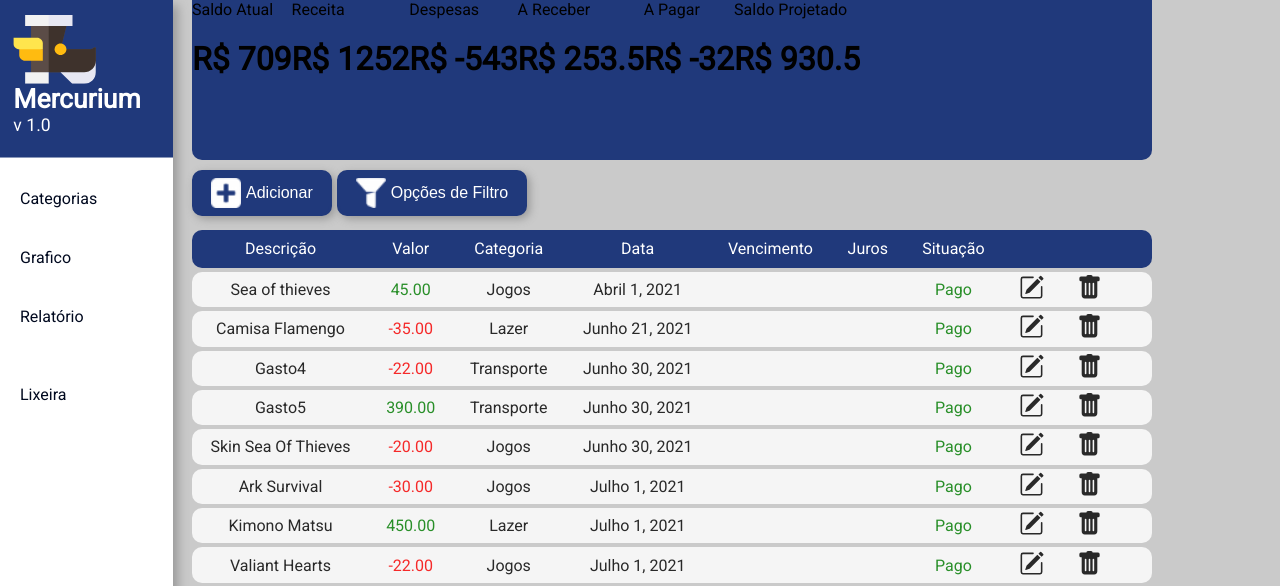
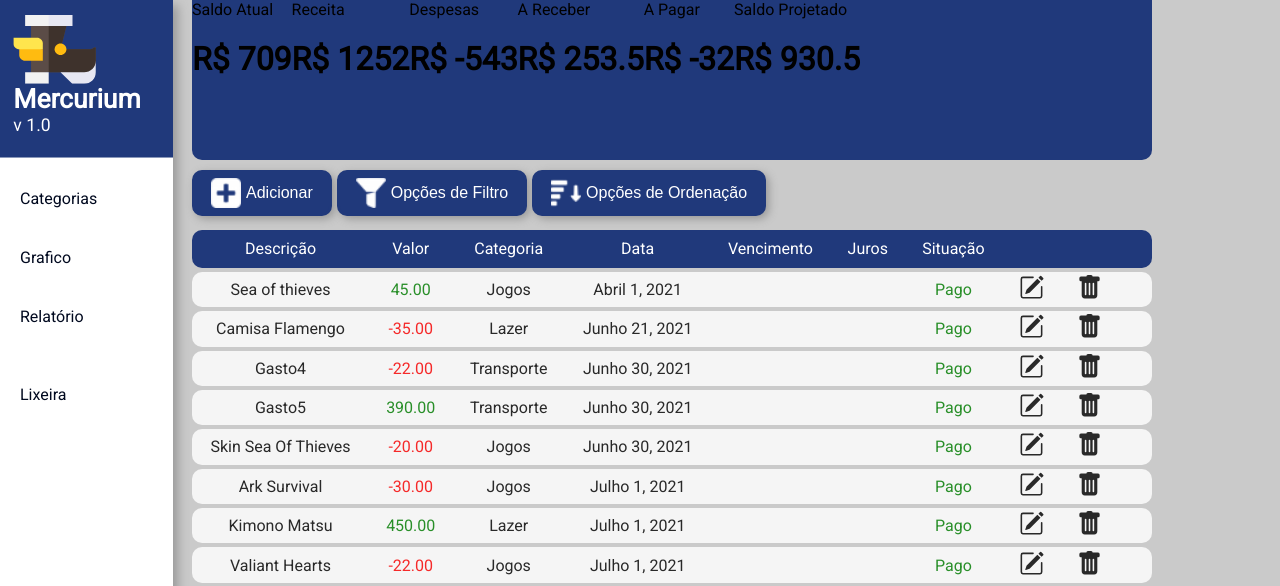
Before and after one commit to Aroldo-Jales/PROJ_1, a Django app: page / in a window 1280 px wide. Shown: the top 586 px of the page. Run offline with Django 3.2, Linux system fonts and the light colour scheme; data comes from the database, SQL or seed files in the repository; some web fonts are replaced.

Commit message:
btn sort

```diff
--- a/Pmercurium/app_mercurium/templates/list_transactions.html
+++ b/Pmercurium/app_mercurium/templates/list_transactions.html
@@ -66,6 +66,7 @@
             <table class="main-table" id="main-table">
                 <a href="create.html"><button class="modal-form"><img width="30" src="{% static 'img/png/plus-signal.png' %}">Adicionar</button></a>
                 <a href="#"><button class="modal-form" onclick="modal_filter()"><img width="30" src="{% static 'img/png/filled-filter.png' %}">Opções de Filtro</button></a>
+                <a href="#"><button class="modal-form"><img width="30" src="{% static 'img/png/generic-sorting.png' %}">Opções de Ordenação</button></a>
                 <!-- <button class="modal-form"><img width="30" src="{% static 'img/png/plus-signal.png' %}">Adicionar Categoria</button> -->
                     {% for message in messages %}
                         {% if 'safe' in message.tags %}
```
